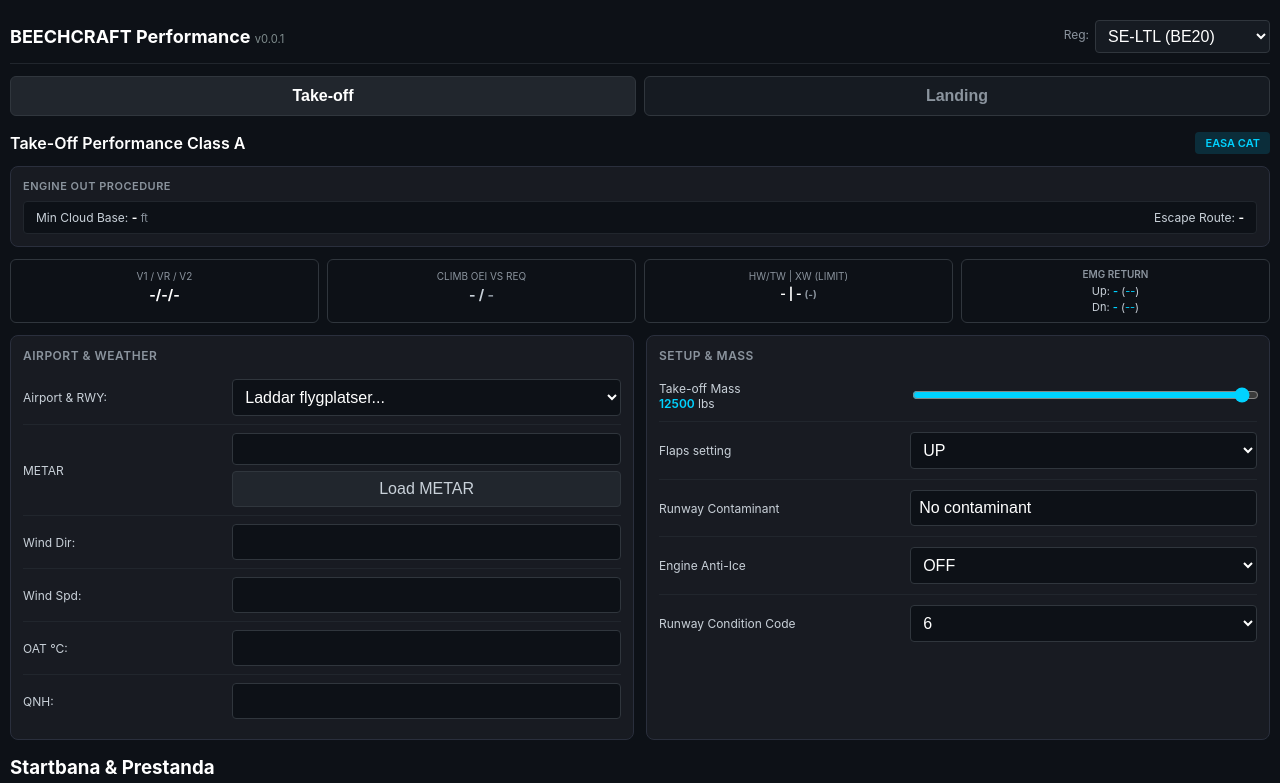
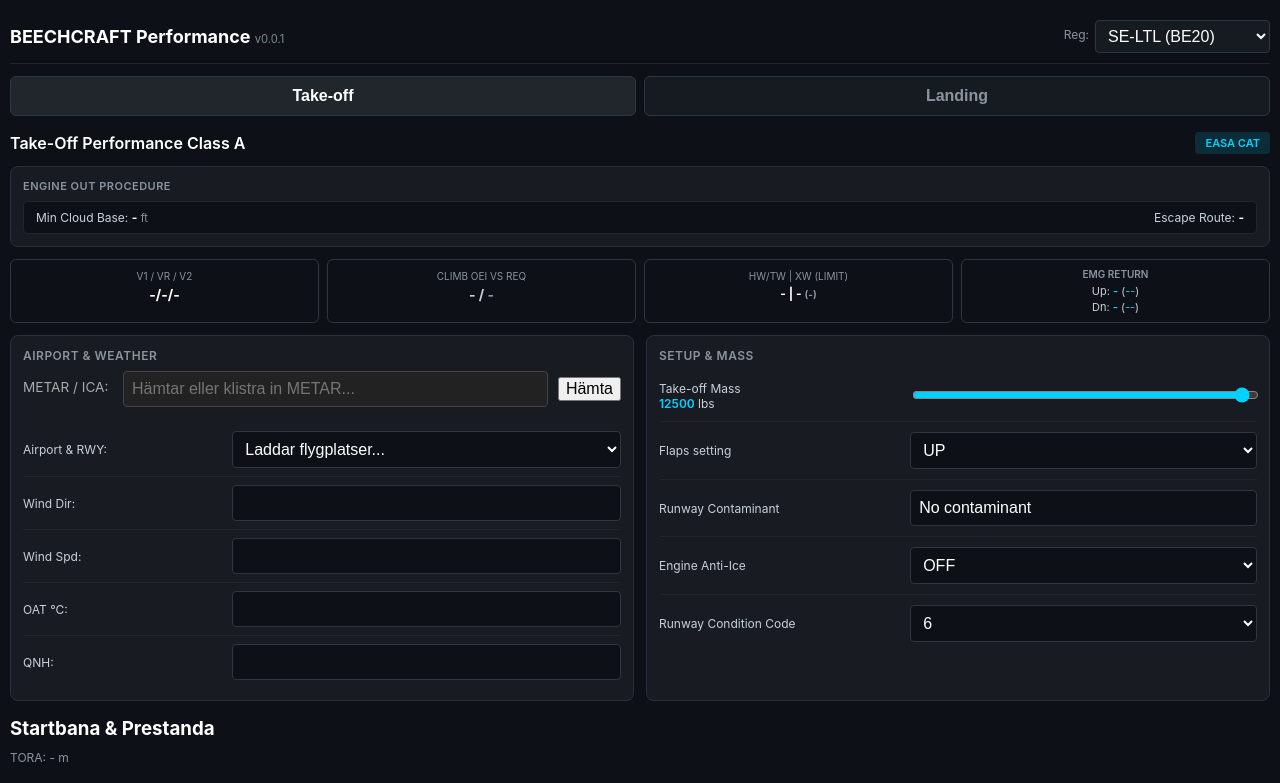
Before and after one commit to uppenberg/Beechcraft-Performance-EFB, a plain HTML site: page index.html in a window 1280 px wide. Shown: the top 783 px of the page. Drawn offline with Linux system fonts and the light colour scheme; no server answers.

Commit message:
Add input for METAR retrieval with display

```diff
--- a/index.html
+++ b/index.html
@@ -146,13 +146,16 @@
                                 </select>
                             </td>
                         </tr>
-                        <tr style="border-bottom: 1px solid #21262d;">
-                            <td class="col-label" style="padding: 8px 0; color: #c9d1d9; font-size: 12px;">METAR</td>
-                            <td style="padding: 8px 0;">
-                                <input type="text" class="form-control" id="to-metar" readonly style="width: 100%; font-family: monospace; background: #0d1117; color: #8b949e; border: 1px solid #30363d; padding: 6px 8px; border-radius: 4px; margin-bottom: 6px; font-size: 11px;">
-                                <button type="button" class="tab-btn" onclick="fetchMetarForSelectedAirport()" style="width: 100%; background: #21262d; color: #c9d1d9; border: 1px solid #30363d; padding: 8px; border-radius: 4px; cursor: pointer; font-size: 11px; font-weight: 500;">Load METAR</button>
-                            </td>
-                        </tr>
+                        <!-- Exempel för Take-off -->
+                        <div class="input-group" style="display: flex; flex-direction: column; margin-bottom: 10px;">
+                              <div style="display: flex; gap: 10px; align-items: center;">
+                                <label for="to-metar" style="min-width: 90px;">METAR / ICA:</label>
+                                <input type="text" id="to-metar" style="flex: 1;" placeholder="Hämtar eller klistra in METAR..." />
+                                <button onclick="fetchMetarForSelectedAirport()">Hämta</button>
+                              </div>
+                          <!-- Egen rad för texten utan ruta, med mindre typsnitt -->
+                          <span id="to-metar-display" class="metar-display-line"></span>
+                        </div>
                         <tr style="border-bottom: 1px solid #21262d;">
                             <td class="col-label" style="padding: 8px 0; color: #c9d1d9; font-size: 12px;">Wind Dir:</td>
                             <td style="padding: 8px 0;"><input type="number" class="form-control" id="to-wind-dir" onfocus="this.select()" style="width: 100%; background: #0d1117; color: #fff; border: 1px solid #30363d; padding: 8px; border-radius: 4px;"></td>
```
